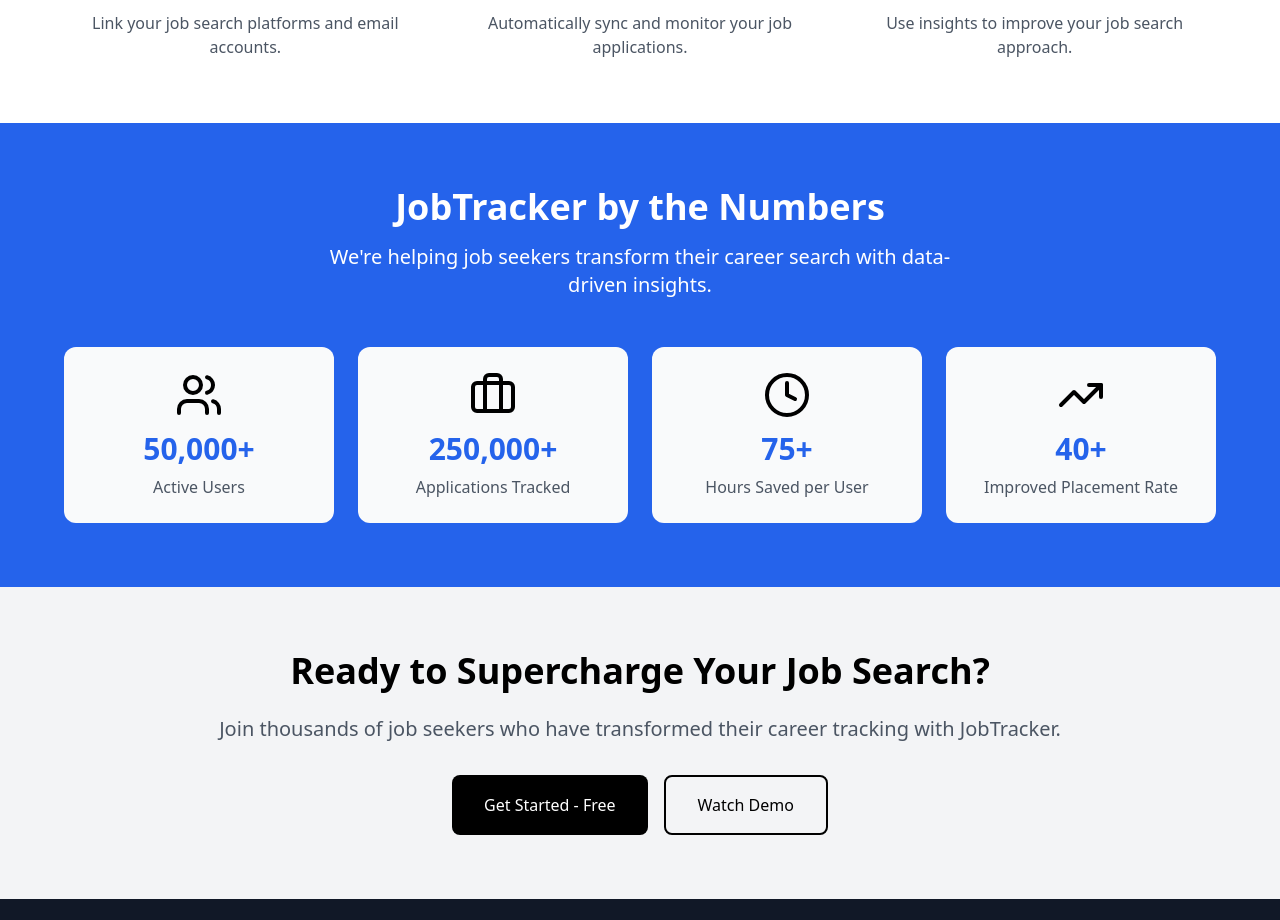
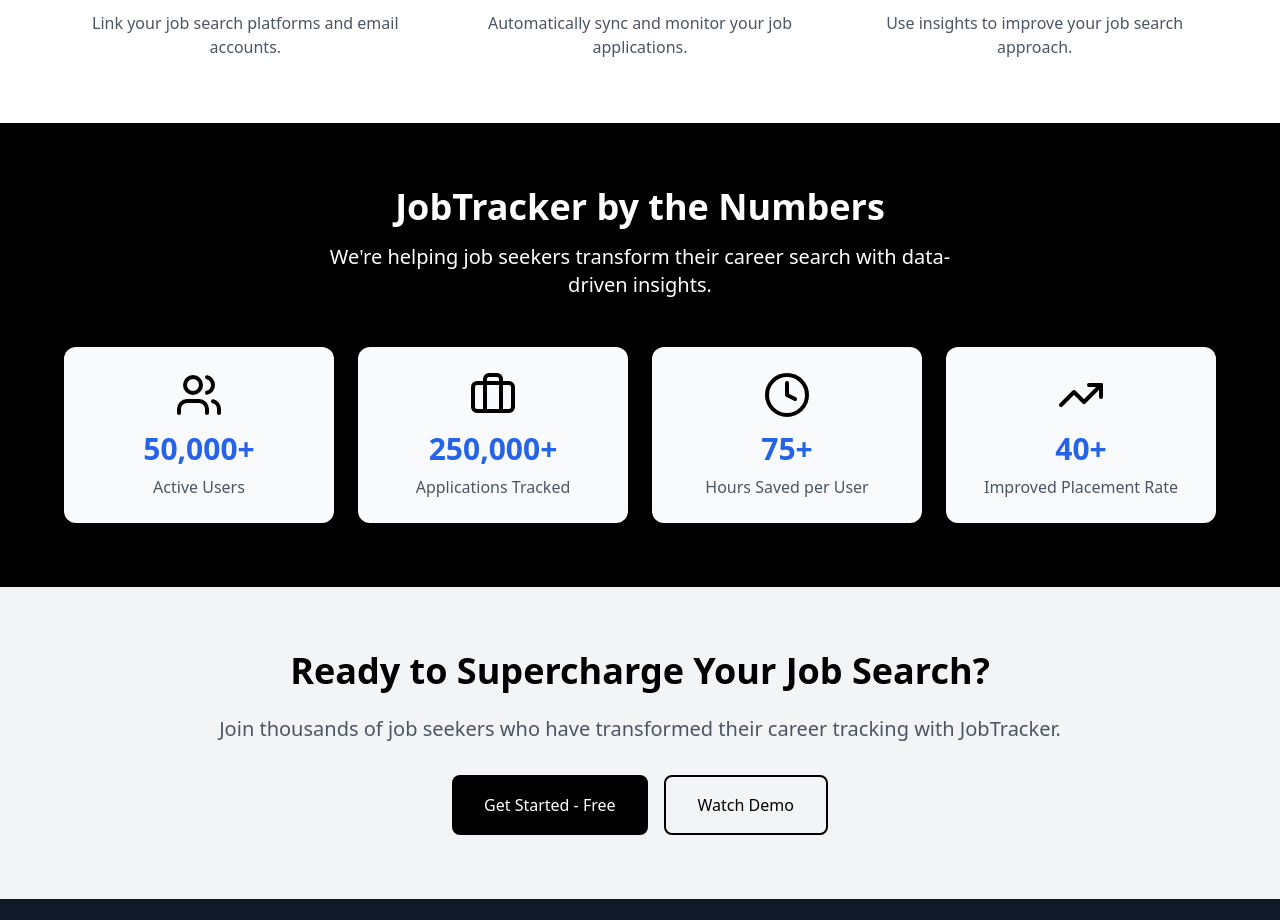
Before and after one commit to PrathamKhandelwal1301/JobQuest, a React (Vite) app in the folder frontend/: page / in a window 1280 px wide. Shown: the part 1449-2369 px from the top of the page. Built offline with nearby package versions, Linux system fonts and the light colour scheme; a web font is replaced by a local one.

Commit message:
minor tweaks in the landing page

```diff
--- a/frontend/src/Components/misc/JobTrackingLandingPage.jsx
+++ b/frontend/src/Components/misc/JobTrackingLandingPage.jsx
@@ -97,7 +97,7 @@
       </section>
 
       {/* Stats Section */}
-      <section className="py-16 px-4 bg-blue-600 text-white">
+      <section className="py-16 px-4 bg-black text-white">
         <div className="max-w-6xl mx-auto">
           <div className="text-center mb-12">
             <h2 className="text-4xl font-bold mb-4">JobTracker by the Numbers</h2>
```
